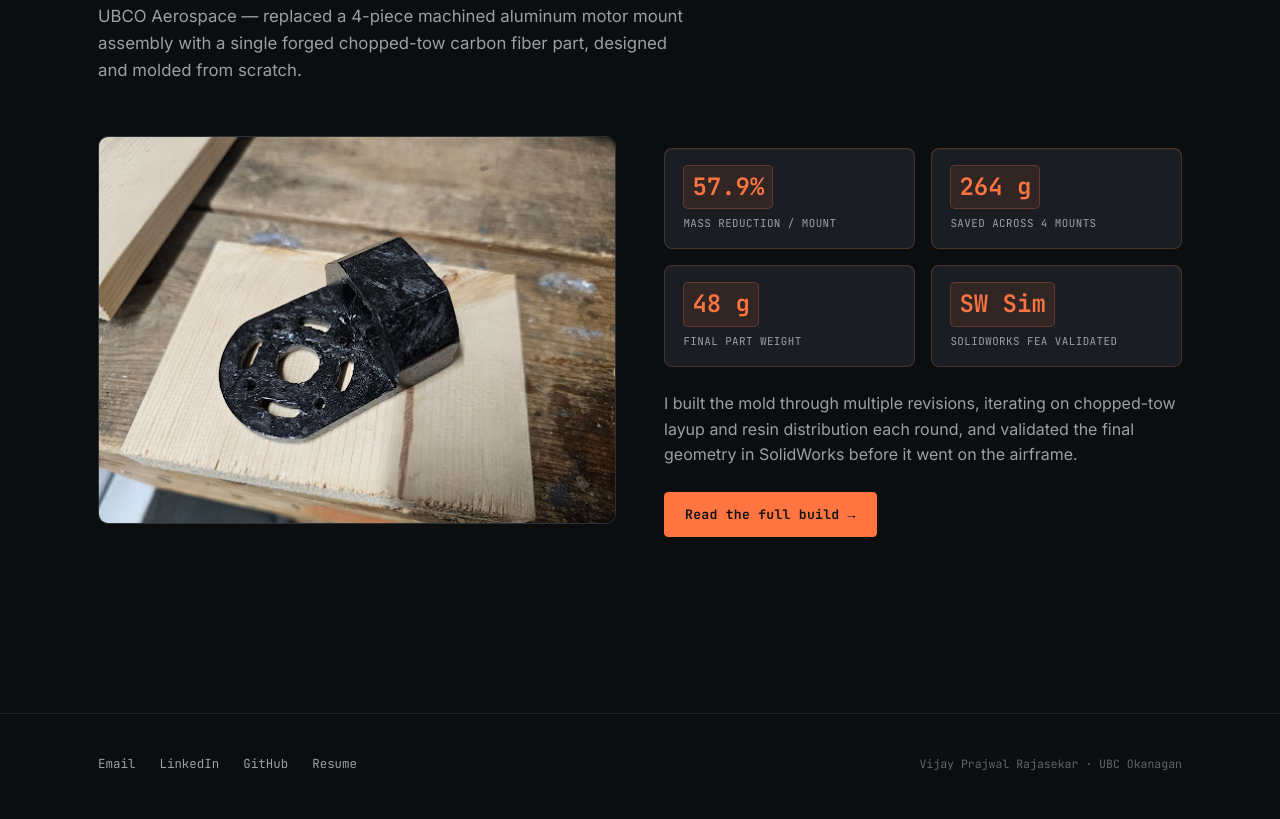
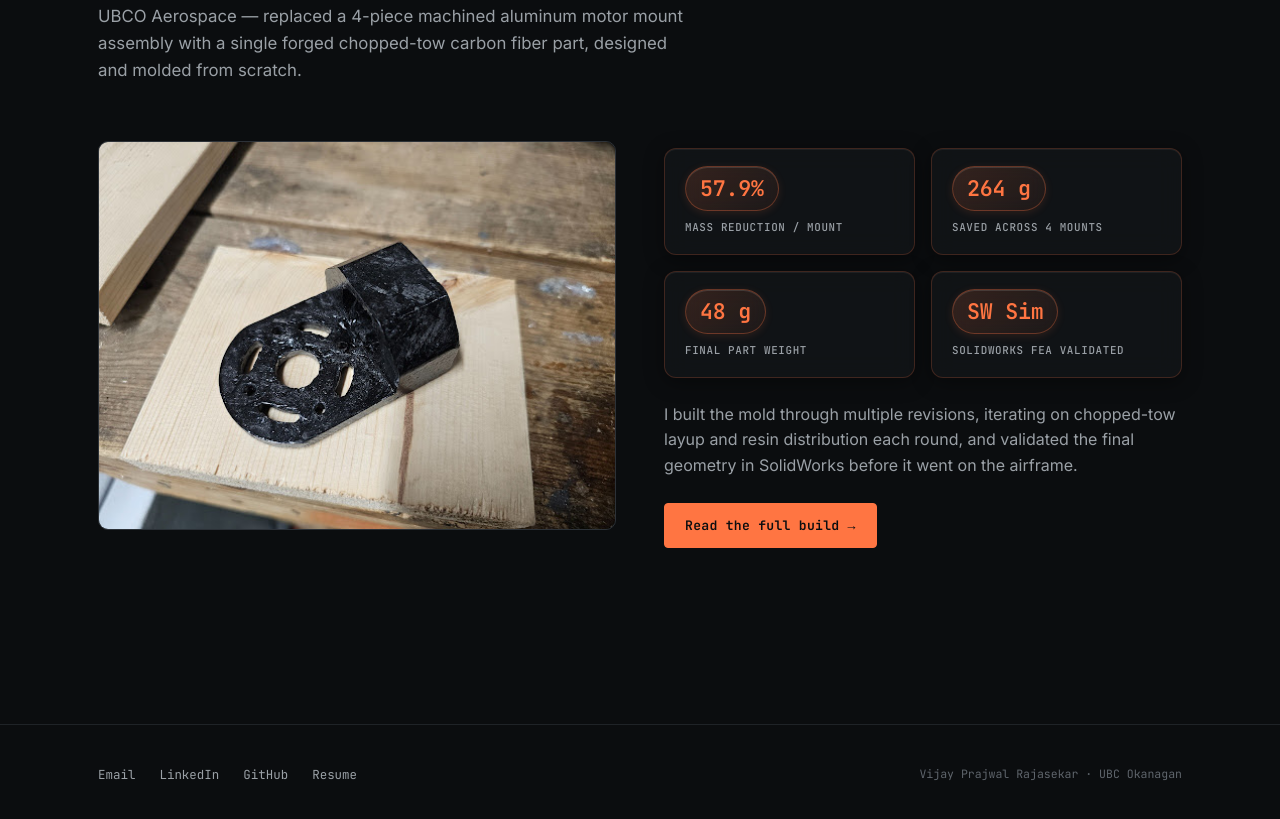
Before and after one commit to VijayPrajwal/VijayPrajwalRajasekar-Portfolio, a plain HTML site: page index.html in a window 1280 px wide. Shown: the part 1831-2650 px from the top of the page. Drawn offline with Linux system fonts and the light colour scheme.

Commit message:
Design changes

```diff
--- a/assets/style.css
+++ b/assets/style.css
@@ -345,6 +345,56 @@ nav.main-nav a.active::after {
 .tag-club   { border-color: var(--signal-dim); color: var(--signal); background: rgba(255,107,53,0.08); }
 .tag-personal { border-color: var(--telemetry-dim); color: var(--telemetry); background: rgba(74,222,128,0.08); }
 
+/* ---------- Modern Pill-Shaped Metric Badges ---------- */
+.stat-box {
+  background: rgba(21, 24, 27, 0.65);
+  backdrop-filter: blur(12px);
+  -webkit-backdrop-filter: blur(12px);
+  border: 1px solid rgba(255, 117, 66, 0.2);
+  border-radius: 12px;
+  padding: 1.1rem 1.25rem;
+  position: relative;
+  overflow: hidden;
+  box-shadow: 0 4px 20px rgba(0, 0, 0, 0.4), inset 0 1px 0 rgba(255, 255, 255, 0.06);
+  transition: transform 0.25s cubic-bezier(0.16, 1, 0.3, 1), border-color 0.25s ease, box-shadow 0.25s ease;
+}
+
+.stat-box:hover,
+.stat-box:focus-within {
+  transform: translateY(-3px);
+  border-color: rgba(255, 117, 66, 0.5);
+  box-shadow: 0 8px 24px rgba(255, 117, 66, 0.18), 0 2px 6px rgba(0, 0, 0, 0.5), inset 0 1px 0 rgba(255, 255, 255, 0.1);
+}
+
+.stat-box .num,
+.metric-badge {
+  display: inline-flex;
+  align-items: center;
+  gap: 6px;
+  font-family: var(--font-mono);
+  font-size: 1.35rem;
+  font-weight: 700;
+  letter-spacing: -0.01em;
+  color: var(--signal);
+  background: linear-gradient(135deg, rgba(255, 117, 66, 0.15) 0%, rgba(255, 117, 66, 0.05) 100%);
+  border: 1px solid rgba(255, 117, 66, 0.3);
+  border-radius: 999px;
+  padding: 4px 14px;
+  margin-bottom: 8px;
+  backdrop-filter: blur(8px);
+  -webkit-backdrop-filter: blur(8px);
+  box-shadow: 0 2px 8px rgba(255, 117, 66, 0.12), inset 0 1px 0 rgba(255, 255, 255, 0.12);
+}
+
+.stat-box .label {
+  font-family: var(--font-mono);
+  font-size: 0.68rem;
+  font-weight: 500;
+  color: var(--text-dim);
+  letter-spacing: 0.06em;
+  text-transform: uppercase;
+}
+
 /* ---------- Typography ---------- */
 h1, h2, h3, h4 {
   font-family: var(--font-display);
--- a/index.html
+++ b/index.html
@@ -339,42 +339,7 @@
       margin: 1.5rem 0;
     }
 
-    .stat-box {
-      background: var(--surface-raised);
-      border: 1px solid rgba(255, 117, 66, 0.22);
-      border-radius: 8px;
-      padding: 1rem 1.15rem;
-      position: relative;
-      box-shadow: inset 0 1px 0 rgba(255, 255, 255, 0.04);
-      transition: border-color 0.2s ease, box-shadow 0.2s ease, transform 0.2s ease;
-    }
 
-    .stat-box:hover,
-    .stat-box:focus-within {
-      border-color: var(--signal);
-      transform: translateY(-2px);
-      box-shadow: 0 4px 18px rgba(255, 117, 66, 0.18);
-    }
-
-    .stat-box .num {
-      font-family: var(--font-mono);
-      font-size: 1.5rem;
-      font-weight: 700;
-      color: var(--signal);
-      display: inline-block;
-      padding: 2px 8px;
-      border-radius: 5px;
-      background: rgba(255, 117, 66, 0.1);
-      border: 1px solid rgba(255, 117, 66, 0.25);
-      margin-bottom: 6px;
-    }
-
-    .stat-box .label {
-      font-family: var(--font-mono);
-      font-size: 0.68rem;
-      color: var(--text-dim);
-      letter-spacing: 0.04em;
-    }
   </style>
 </head>
 
```
